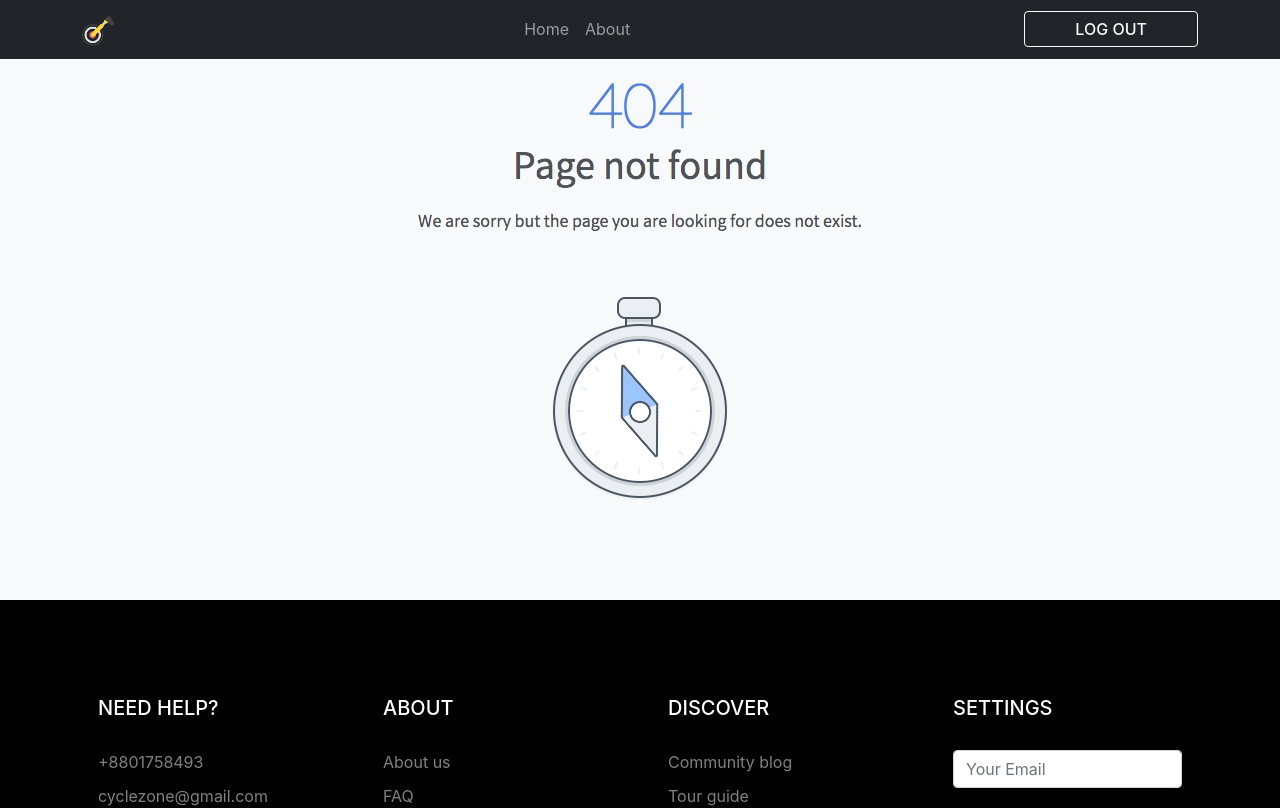
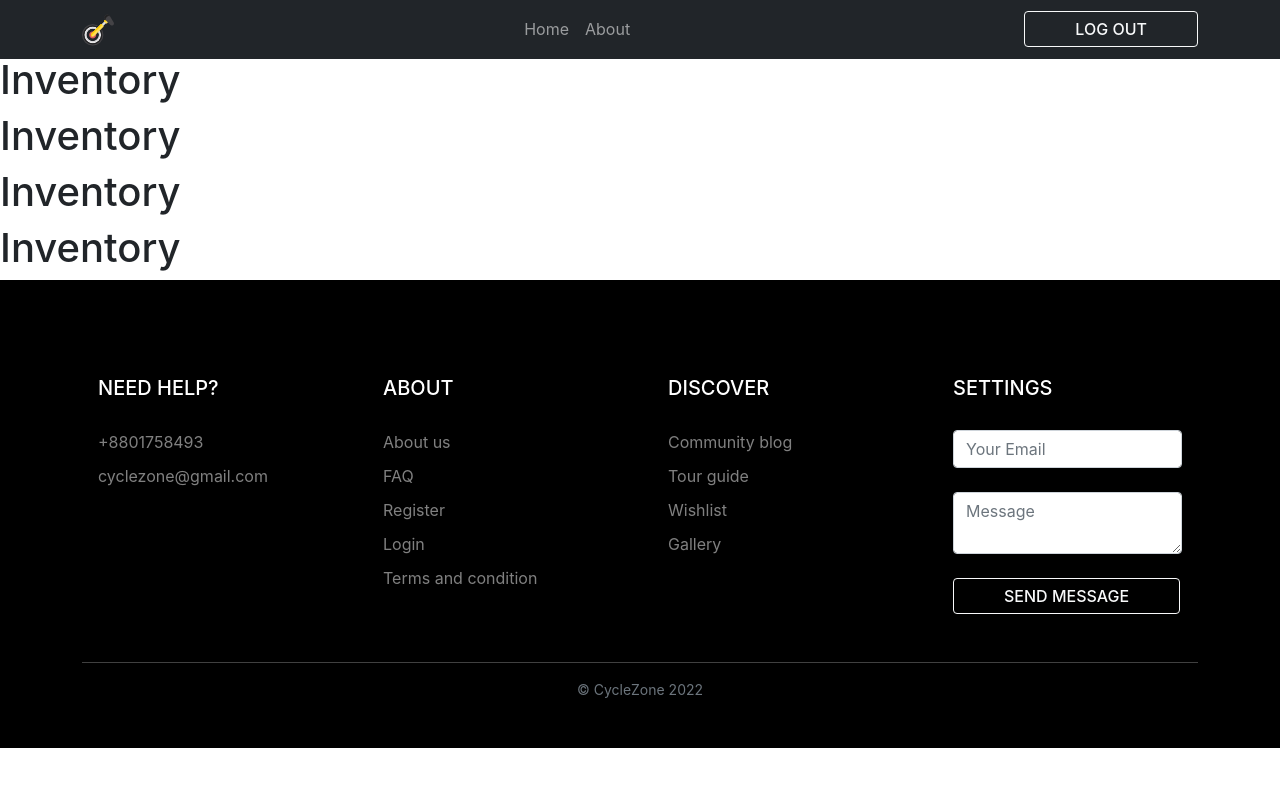
Before and after one commit to Ahsanul-kabir/cycle-zone-client, a React (Create React App) app: page /inventory/1 in a window 1280 px wide. Shown: the top 808 px of the page. Built offline with nearby package versions, Linux system fonts and the light colour scheme; no server answers; sample sign-in values are in the browser's storage; the HTML template or start-up script is replaced by a standard one; a web font is replaced by a local one.

Commit message:
dynamic route setup and load data from database

```diff
--- a/src/App.js
+++ b/src/App.js
@@ -1,7 +1,9 @@
 import { Route, Routes } from 'react-router-dom';
 import Home from './Pages/Home/Home/Home';
+import Inventory from './Pages/Inventory/Inventory';
 import Login from './Pages/Login/Login/Login';
 import Register from './Pages/Login/Register/Register';
+import RequireAuth from './Pages/Login/RequireAuth/RequireAuth';
 import Footer from './Pages/Shared/Footer/Footer';
 import Header from './Pages/Shared/Header/Header';
 import NotFound from './Pages/Shared/NotFound/NotFound';
@@ -15,6 +17,12 @@ function App() {
         <Route path="/home" element={<Home />} />
         <Route path="/login" element={<Login />} />
         <Route path="/register" element={<Register />} />
+        <Route path="/inventory/:id" element={
+          <RequireAuth>
+            <Inventory />
+          </RequireAuth>
+        }
+        />
         <Route path="*" element={<NotFound />} />
       </Routes>
       <Footer />
--- a/src/Pages/Home/Product/Product.js
+++ b/src/Pages/Home/Product/Product.js
@@ -1,9 +1,14 @@
 import React from 'react';
-import { Link } from 'react-router-dom';
+import { Link, useNavigate } from 'react-router-dom';
 import '../Products/Products.css'
 
 const Product = ({ product }) => {
-    const { name, description, image, price, quantity, supplier } = product;
+    const { name, _id, description, image, price, quantity, supplier } = product;
+
+    const navigate = useNavigate();
+    const navigateToServiceDetail = id => {
+        navigate(`/inventory/${id}`);
+    }
     return (
 
         <div className="col">
@@ -17,7 +22,7 @@ const Product = ({ product }) => {
                     <h4 className="card-title">{description}</h4>
                     <h6>Supplier - {supplier}</h6>
                     <div className="text-center my-4">
-                        <Link to='/service' className="btn btn-warning">BUY NOW</Link>
+                        <button onClick={() => navigateToServiceDetail(_id)} className='btn btn-warning'>Stock Update</button>
                     </div>
                 </div>
             </div>
--- /dev/null
+++ b/src/Pages/Inventory/Inventory.js
@@ -0,0 +1,15 @@
+import React from 'react';
+
+const Inventory = () => {
+    return (
+        <div>
+            <h1>Inventory</h1>
+            <h1>Inventory</h1>
+            <h1>Inventory</h1>
+            <h1>Inventory</h1>
+            <h1>Inventory</h1>
+        </div>
+    );
+};
+
+export default Inventory;
--- a/src/hooks/useProduct.js
+++ b/src/hooks/useProduct.js
@@ -3,7 +3,7 @@ import { useState } from 'react';
 const useProduct = () => {
     const [products, setProducts] = useState([]);
 
-    fetch('services.json')
+    fetch('http://localhost:5000/products')
         .then(res => res.json())
         .then(data => setProducts(data))
     return [products]
```
